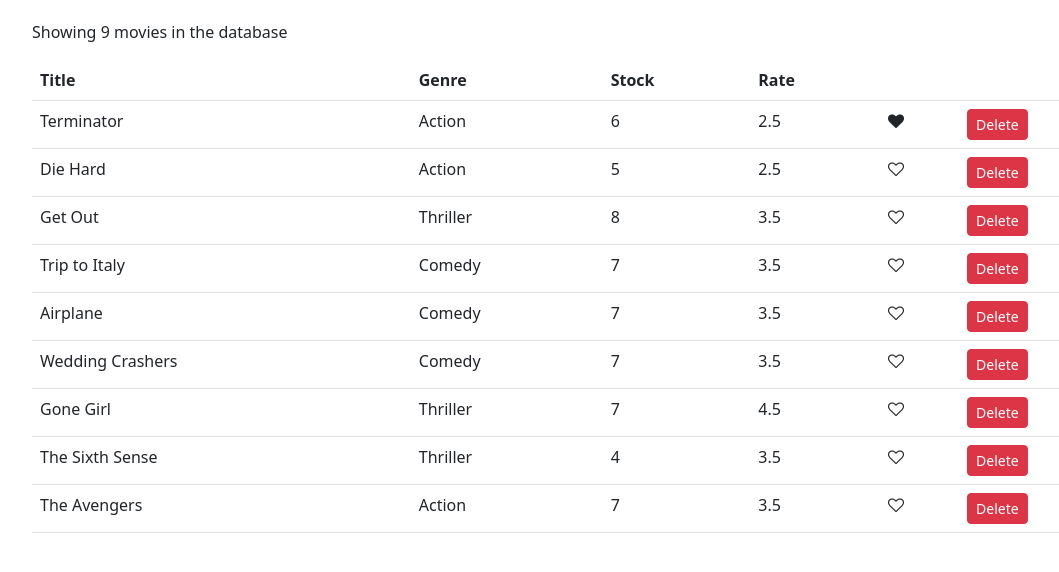
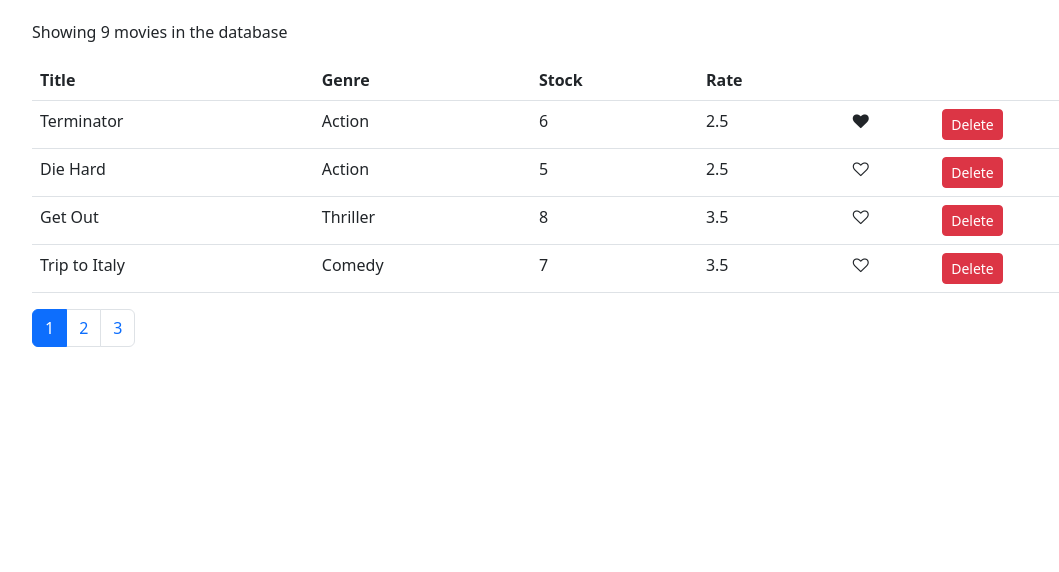
Before and after one commit to stefangeorgievw/vidly, a React (Create React App) app: page / in a window 1280 px wide. Shown: the top 572 px of the page, without its empty margins (50-1109 px from the left). Built offline with nearby package versions, Linux system fonts and the light colour scheme.

Commit message:
Added pagination

```diff
--- a/package.json
+++ b/package.json
@@ -8,6 +8,8 @@
     "@testing-library/user-event": "^13.5.0",
     "bootstrap": "^5.2.0",
     "font-awesome": "^4.7.0",
+    "lodash": "^4.17.21",
+    "prop-types": "^15.8.1",
     "react": "^18.2.0",
     "react-dom": "^18.2.0",
     "react-scripts": "5.0.1",
--- /dev/null
+++ b/src/components/common/pagination.jsx
@@ -0,0 +1,37 @@
+import React from "react";
+import _ from "lodash";
+import PropTypes from "prop-types";
+
+const Pagination = (props) => {
+  const { itemsCount, pageSize, currentPage, onPageChange } = props;
+
+  const pagesCount = Math.ceil(itemsCount / pageSize);
+  if (pagesCount === 1) return null;
+  const pages = _.range(1, pagesCount + 1);
+
+  return (
+    <nav>
+      <ul className="pagination">
+        {pages.map((page) => (
+          <li
+            key={page}
+            className={page === currentPage ? "page-item active" : "page-item"}
+          >
+            <a className="page-link" onClick={() => onPageChange(page)}>
+              {page}
+            </a>
+          </li>
+        ))}
+      </ul>
+    </nav>
+  );
+};
+
+Pagination.propTypes = {
+  itemsCount: PropTypes.number.isRequired,
+  pageSize: PropTypes.number.isRequired,
+  currentPage: PropTypes.number.isRequired,
+  onPageChange: PropTypes.func.isRequired,
+};
+
+export default Pagination;
--- a/src/components/movies.jsx
+++ b/src/components/movies.jsx
@@ -1,10 +1,14 @@
 import React, { Component } from "react";
 import { getMovies } from "../services/fakeMovieService";
 import Like from "./common/like";
+import Pagination from "./common/pagination";
+import { paginate } from "../utils/paginate";
 
 class Movies extends Component {
   state = {
     movies: getMovies(),
+    pageSize: 4,
+    currentPage: 1,
   };
 
   handleDelete = (movie) => {
@@ -19,10 +23,17 @@ class Movies extends Component {
     this.setState({ movies });
   };
 
+  handlePageChange = (page) => {
+    this.setState({ currentPage: page });
+  };
+
   render() {
     const { length: moviesCount } = this.state.movies;
+    const { pageSize, currentPage, movies: allMovies } = this.state;
 
     if (moviesCount === 0) return <p>No Movies in the database</p>;
+
+    const movies = paginate(allMovies, currentPage, pageSize);
 
     return (
       <div>
@@ -39,7 +50,7 @@ class Movies extends Component {
             </tr>
           </thead>
           <tbody>
-            {this.state.movies.map((movie) => (
+            {movies.map((movie) => (
               <tr key={movie._id}>
                 <td>{movie.title}</td>
                 <td>{movie.genre.name}</td>
@@ -63,6 +74,12 @@ class Movies extends Component {
             ))}
           </tbody>
         </table>
+        <Pagination
+          itemsCount={moviesCount}
+          pageSize={pageSize}
+          currentPage={currentPage}
+          onPageChange={this.handlePageChange}
+        />
       </div>
     );
   }
--- /dev/null
+++ b/src/utils/paginate.js
@@ -0,0 +1,9 @@
+import _ from 'lodash'
+
+export function paginate(items, pageNumber, pageSize){
+    const startIndex = (pageNumber - 1) * pageSize;
+    return _(items)
+    .slice(startIndex)
+    .take(pageSize)
+    .value();
+}
```
Also changed, not shown: 1 other file (tests, documents, lock files or other folders).
